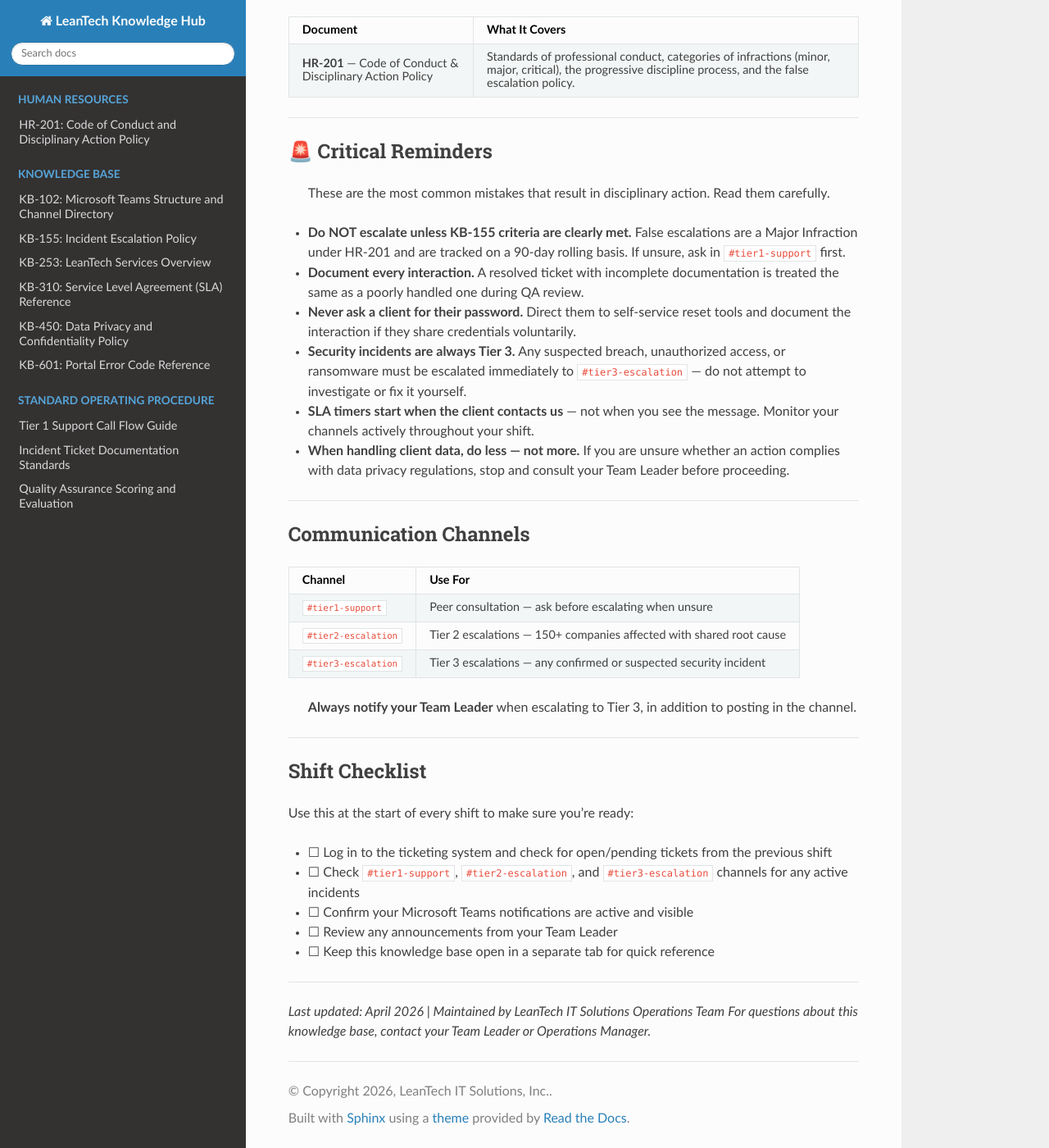
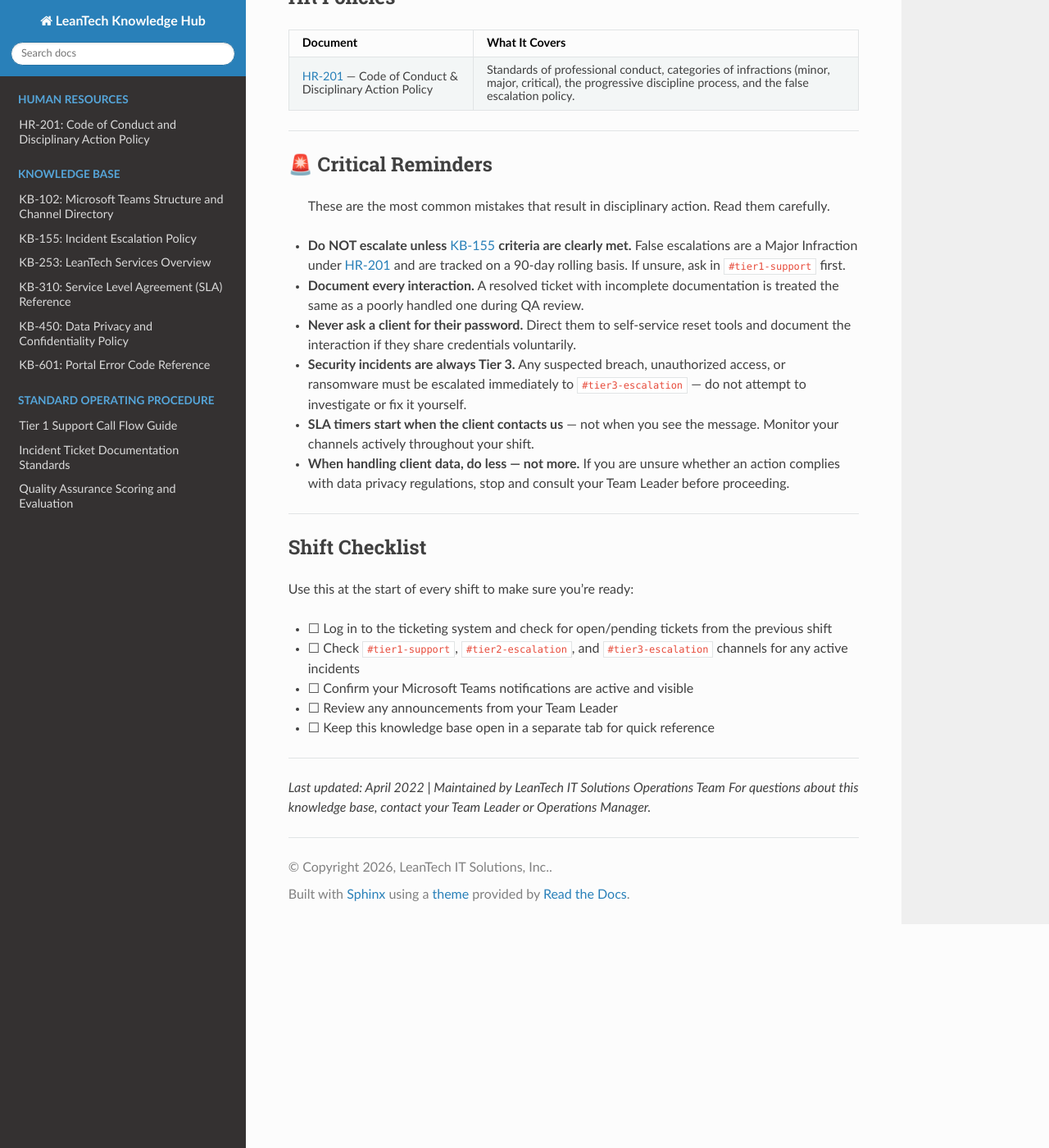
Before and after one commit to UE-Cal-CPE/wg2026-finals-ltcms, a Sphinx documentation site: the page built from docs/index.rst, in a window 1280 px wide and 1400 px high, scrolled down 1840 px. Shown: the whole window at 82% size. Built offline with Sphinx 7.4.7 and the Read the Docs theme 3.1.0, drawn with Linux system fonts in a browser that asks for light colours; some of the changed text lies outside the part shown.

```diff
--- a/docs/index.rst
+++ b/docs/index.rst
@@ -68,26 +79,26 @@ information.
 +-----------------------------------+-----------------------------------+
 | Document                          | What It Covers                    |
 +===================================+===================================+
-| **KB-155** — Escalation Policy    | When and how to escalate to Tier  |
+| |KB-155| — Escalation Policy      | When and how to escalate to Tier  |
 |                                   | 2 or Tier 3. The most critical    |
 |                                   | document for daily                |
 |                                   | decision-making.                  |
 +-----------------------------------+-----------------------------------+
-| **KB-253** — LeanTech Services    | How our infrastructure works —    |
+| |KB-253| — LeanTech Services      | How our infrastructure works —    |
 | Overview                          | server stack, the LeanTech        |
 |                                   | Monitor Service, SSH access, and  |
 |                                   | client setup.                     |
 +-----------------------------------+-----------------------------------+
-| **KB-310** — Service Level        | Response and resolution time      |
+| |KB-310| — Service Level          | Response and resolution time      |
 | Agreement Reference               | targets per severity level. Know  |
 |                                   | these by heart.                   |
 +-----------------------------------+-----------------------------------+
-| **KB-450** — Data Privacy &       | Your legal obligations when       |
+| |KB-450| — Data Privacy &         | Your legal obligations when       |
 | Confidentiality Policy            | handling client data, including   |
 |                                   | GDPR, HIPAA, and PCI-DSS          |
 |                                   | compliance requirements.          |
 +-----------------------------------+-----------------------------------+
-| **KB-601** — Portal Error Code    | Full list of LT-XXXX error codes  |
+| |KB-601| — Portal Error Code      | Full list of LT-XXXX error codes  |
 | Reference                         | with severity levels,             |
 |                                   | descriptions, and recommended     |
 |                                   | actions.                          |
@@ -131,7 +142,7 @@ HR Policies
 +-----------------------------------+-----------------------------------+
 | Document                          | What It Covers                    |
 +===================================+===================================+
-| **HR-201** — Code of Conduct &    | Standards of professional         |
+| |HR-201| — Code of Conduct &      | Standards of professional         |
 | Disciplinary Action Policy        | conduct, categories of            |
 |                                   | infractions (minor, major,        |
 |                                   | critical), the progressive        |
@@ -147,8 +158,9 @@ HR Policies
    These are the most common mistakes that result in disciplinary
    action. Read them carefully.
 
--  **Do NOT escalate unless KB-155 criteria are clearly met.** False
-   escalations are a Major Infraction under HR-201 and are tracked on a
+-  **Do NOT escalate unless** |KB-155| **criteria are clearly met.**
+   False escalations are a Major Infraction under |HR-201| and are
+   tracked on a
    90-day rolling basis. If unsure, ask in ``#tier1-support`` first.
 -  **Document every interaction.** A resolved ticket with incomplete
    documentation is treated the same as a poorly handled one during QA
@@ -168,35 +180,10 @@ HR Policies
 
 --------------
 
-Communication Channels
--------------------------------------
-
-+-----------------------------------+-----------------------------------+
-| Channel                           | Use For                           |
-+===================================+===================================+
-| ``#tier1-support``                | Peer consultation — ask before    |
-|                                   | escalating when unsure            |
-+-----------------------------------+-----------------------------------+
-| ``#tier2-escalation``             | Tier 2 escalations — 150+         |
-|                                   | companies affected with shared    |
-|                                   | root cause                        |
-+-----------------------------------+-----------------------------------+
-| ``#tier3-escalation``             | Tier 3 escalations — any          |
-|                                   | confirmed or suspected security   |
-|                                   | incident                          |
-+-----------------------------------+-----------------------------------+
-
-..
-
-   **Always notify your Team Leader** when escalating to Tier 3, in
-   addition to posting in the channel.
-
---------------
-
 Shift Checklist
 ------------------
 
-Use this at the start of every shift to make sure you’re ready:
+Use this at the start of every shift to make sure you're ready:
 
 -  ☐ Log in to the ticketing system and check for open/pending tickets
    from the previous shift
@@ -208,8 +195,9 @@ Use this at the start of every shift to make sure you’re ready:
 
 --------------
 
-*Last updated: April 2026 \| Maintained by LeanTech IT Solutions
-Operations Team* *For questions about this knowledge base, contact your
+*Last updated: April 2022 \| Maintained by LeanTech IT Solutions
+Operations Team*
+*For questions about this knowledge base, contact your
 Team Leader or Operations Manager.*
 
 .. sidebar:: Sidebar Title
```
Also changed, not shown: other parts of docs/index.rst (+29 -18 lines).
